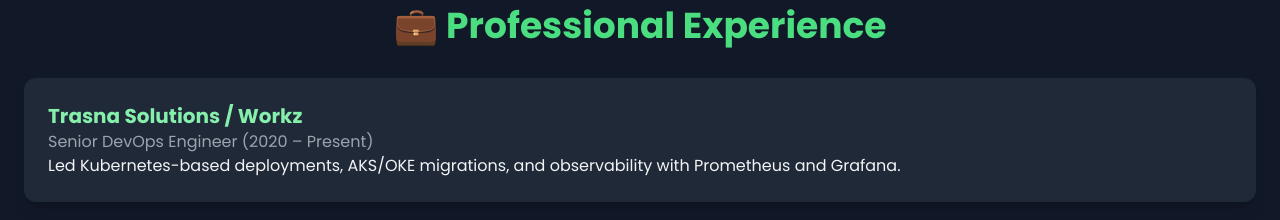
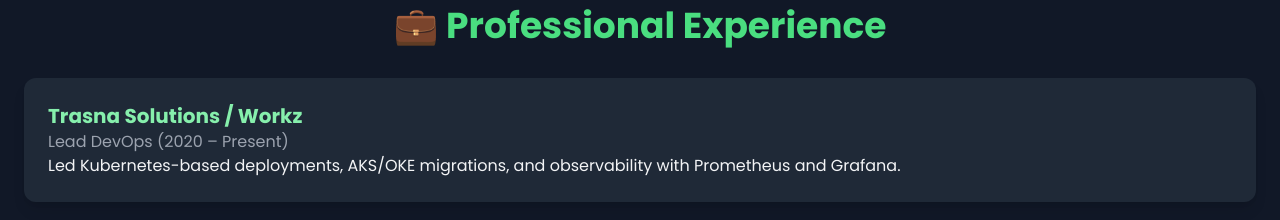
Before and after one commit to vilayilarun/portfolio, a plain HTML site: page index.html in a window 1280 px wide. Shown: the part 4040-4260 px from the top of the page. Drawn offline with nearby package versions, Linux system fonts and the light colour scheme.

Commit message:
Update index.html

```diff
--- a/index.html
+++ b/index.html
@@ -282,7 +282,7 @@
     <div class="space-y-6">
       <div class="bg-gray-800 p-6 rounded-xl shadow-lg hover:shadow-xl hover-scale fade-in">
         <h3 class="font-bold text-xl text-green-300">Trasna Solutions / Workz</h3>
-        <p class="text-gray-400">Senior DevOps Engineer (2020 – Present)</p>
+        <p class="text-gray-400"> Lead DevOps (2020 – Present)</p>
         <p>Led Kubernetes-based deployments, AKS/OKE migrations, and observability with Prometheus and Grafana.</p>
       </div>
       <div class="bg-gray-800 p-6 rounded-xl shadow-lg hover:shadow-xl hover-scale fade-in">
```
